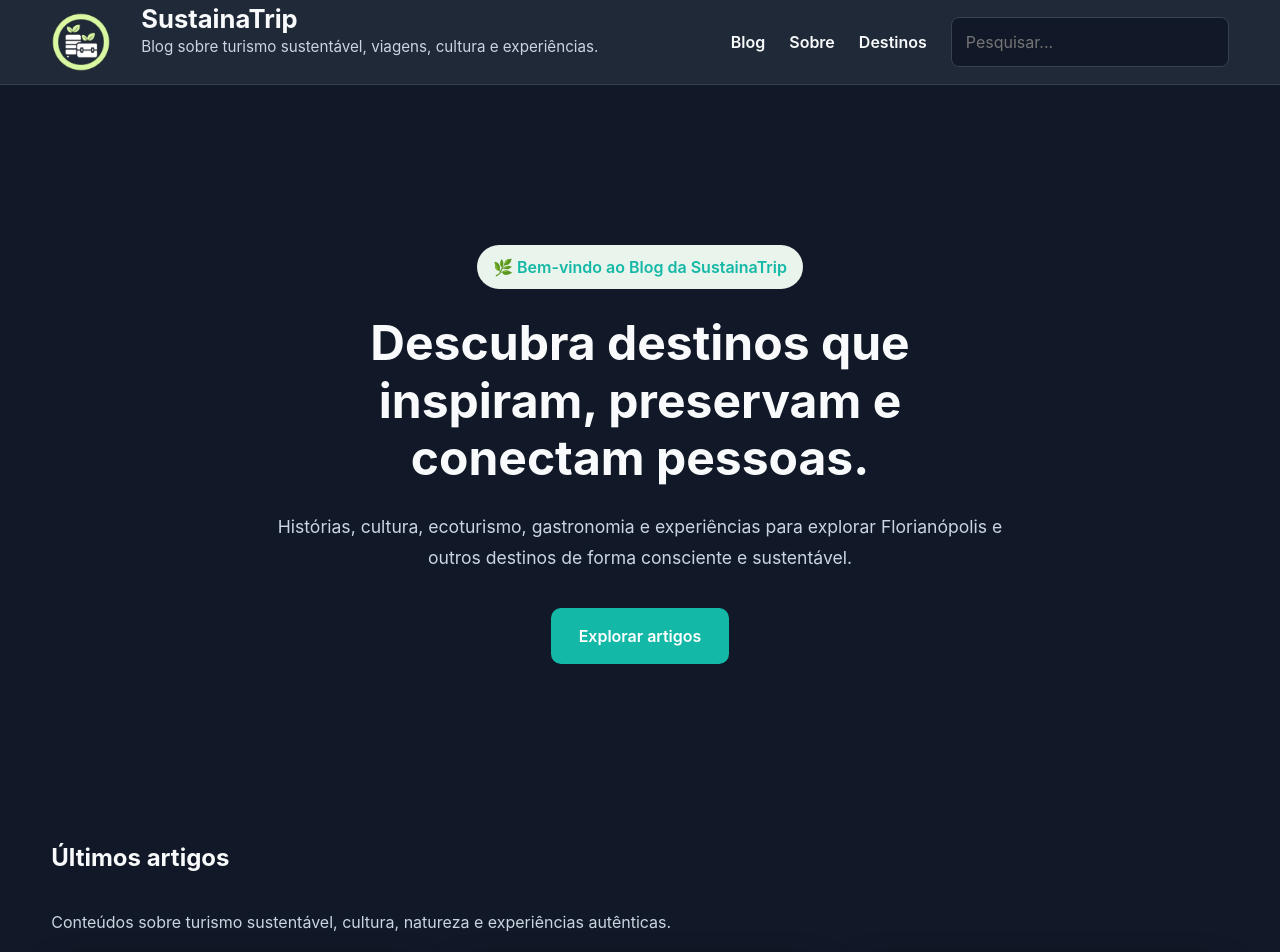
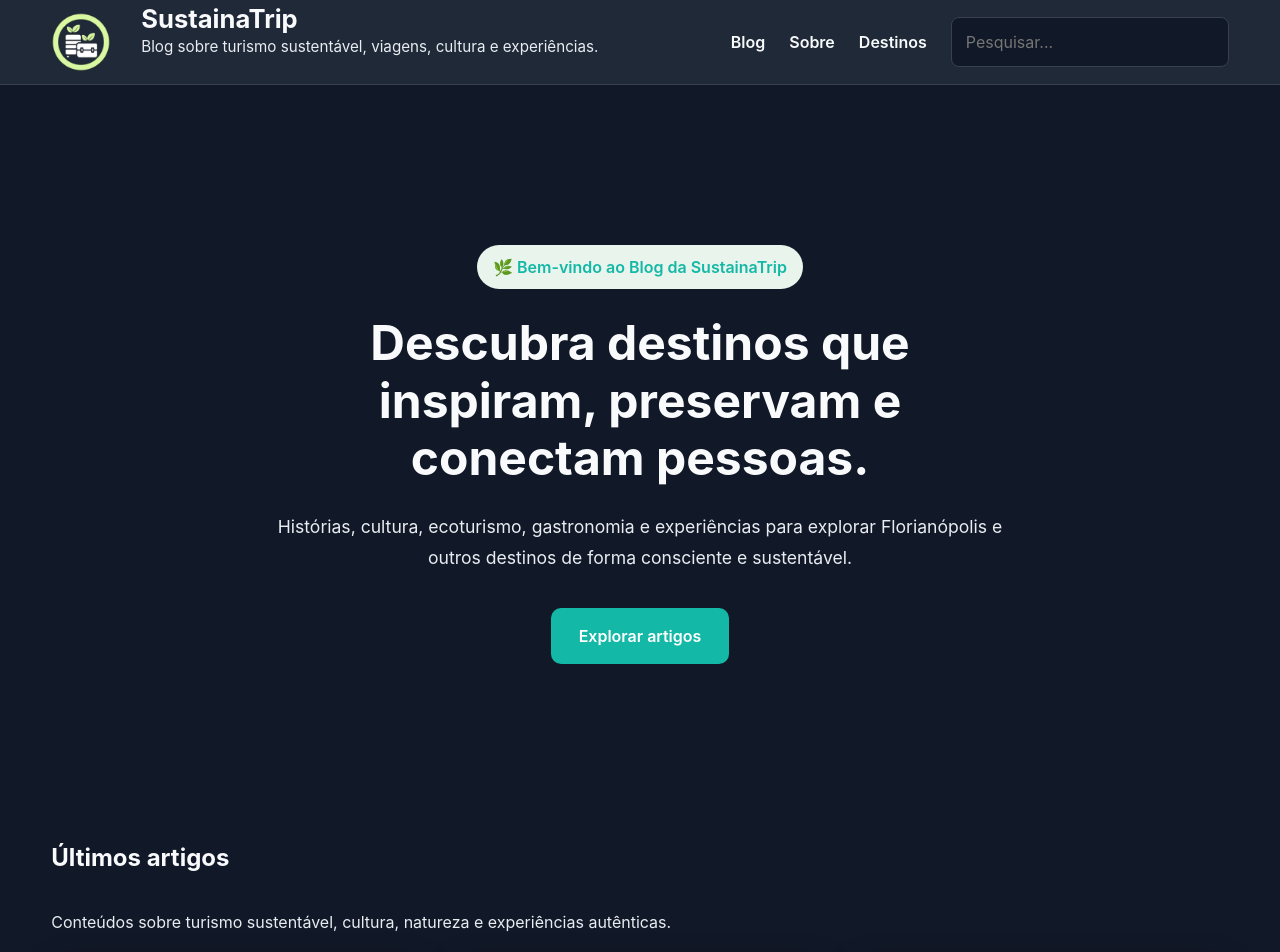
Before and after one commit to sustainatrip/blog, a Jekyll site: the page built from index.html, in a window 1280 px wide and 1400 px high. Shown: the top 952 px of the window. Built offline with Jekyll 4.4.1, drawn with Linux system fonts in a browser that asks for light colours; grey boxes are pictures that could not be loaded.

Commit message:
Update muted color in CSS variables

```diff
--- a/assets/css/style.css
+++ b/assets/css/style.css
@@ -67,7 +67,7 @@ ol{
     /* Texto */
 
     --text:#f9fafb;
-    --muted:#cbd5e1;
+    --muted:#e9edf2;
 
     /* Extras */
 
```
